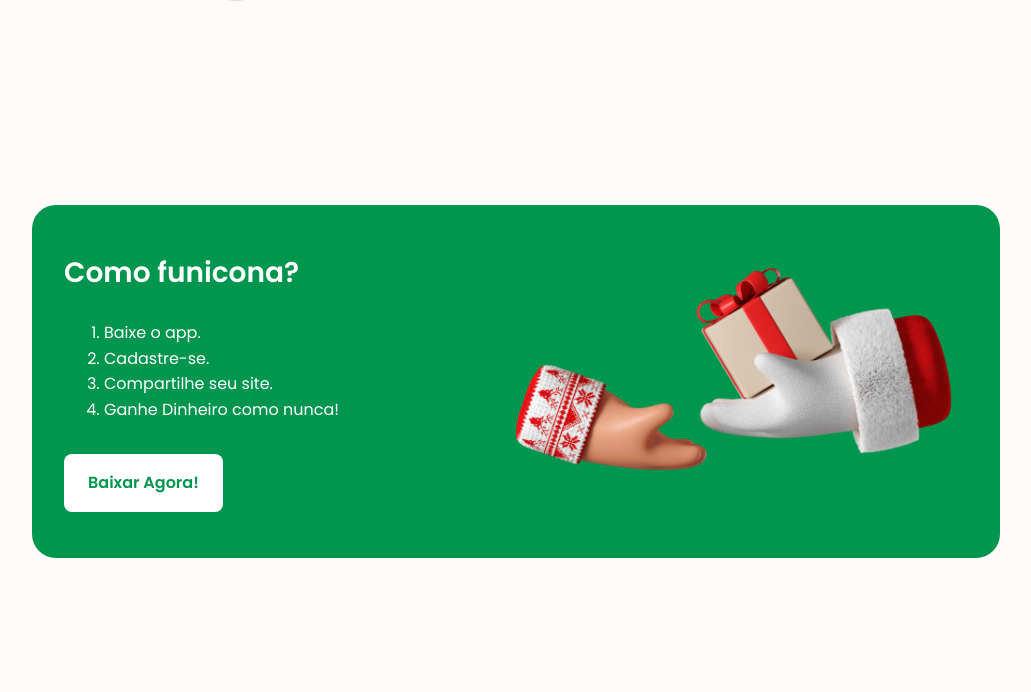
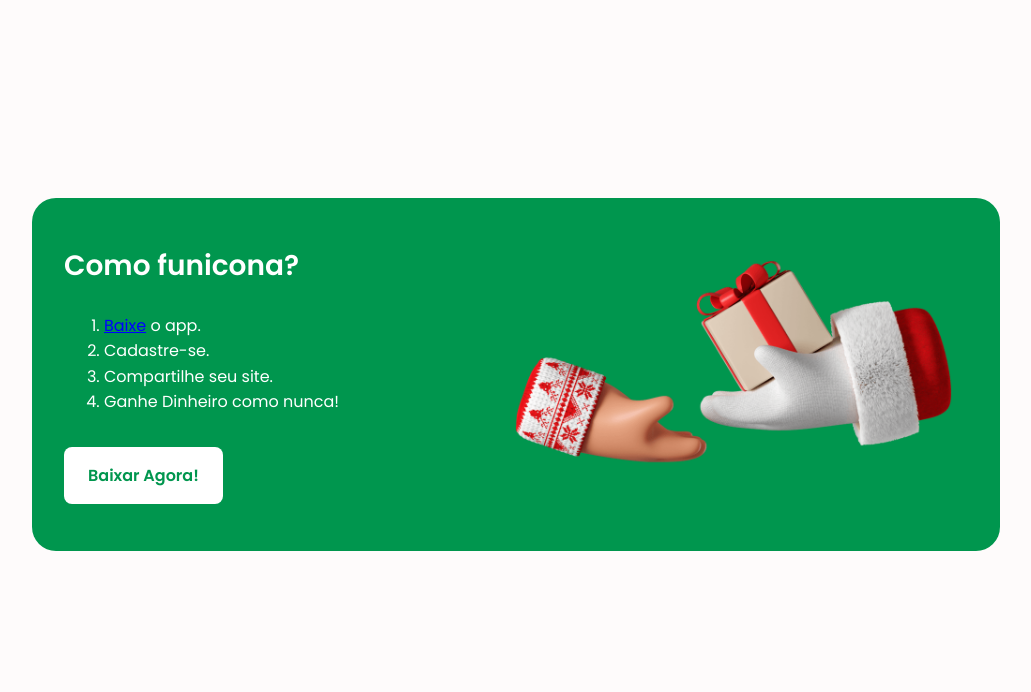
Before and after one commit to Jadeapp/Jadeapp, a plain HTML site: page index.html in a window 1280 px wide. Shown: the part 1116-1808 px from the top of the page, without its empty margins (124-1155 px from the left). Drawn offline with nearby package versions, Linux system fonts and the light colour scheme.

Commit message:
Update styles.css

```diff
--- a/styles.css
+++ b/styles.css
@@ -42,7 +42,7 @@
 
 @media screen and (min-width: 968px){
   :root{
-    --biggest-font-size: 3rem;
+    --biggest-font-size: 2.7rem;
     --h2-font-size: 1.75rem;
     --h3-font-size: 1.25rem;
     --normal-font-size: 1rem;
@@ -283,6 +283,8 @@ img{
 
 .home__img{
   width: 280px;
+  display: flex;
+  justify-content: center;
   justify-self: center;
 }
 
@@ -374,6 +376,11 @@ img{
 .send__img{
   width: 280px;
   justify-self: center;
+}
+
+.link__download {
+  text-decoration: underline;
+  color: #0000ff;
 }
 
 /*========== FOOTER ==========*/
```
